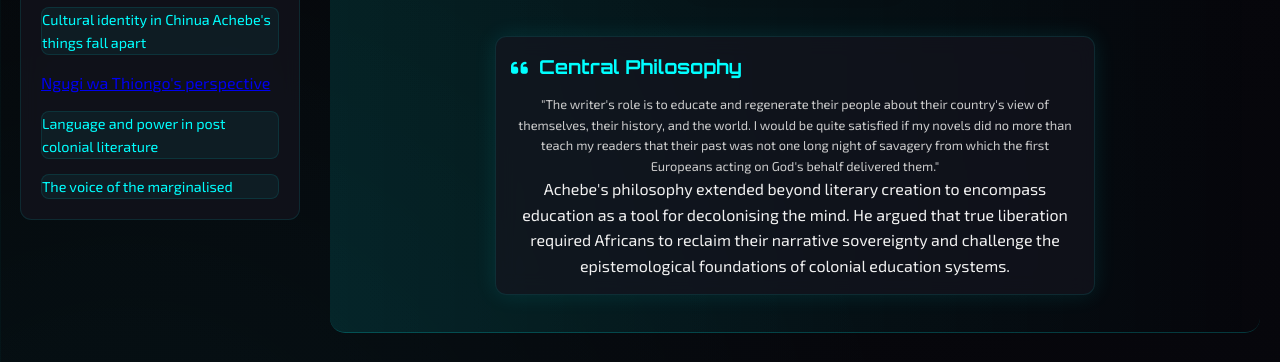
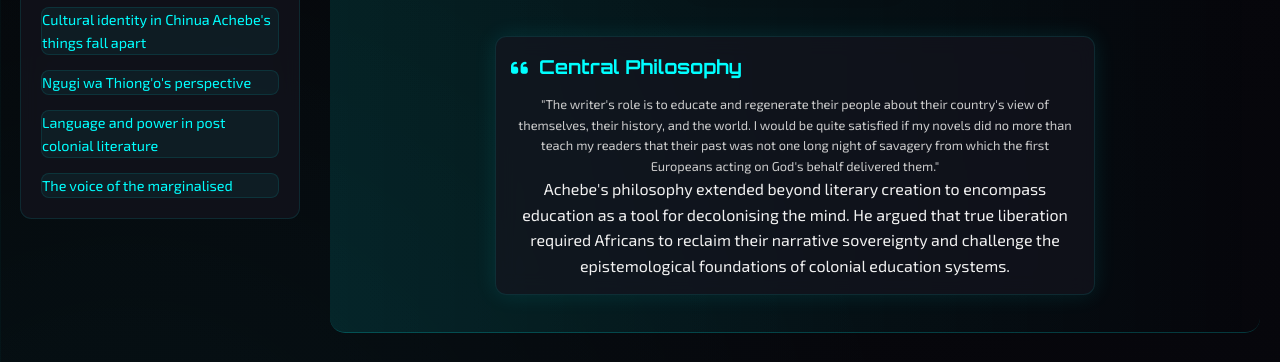
Before and after one commit to oeybers-cpu/Achebe, a plain HTML site: page index.html in a window 1280 px wide. Shown: the part 389-751 px from the top of the page. Drawn offline with Linux system fonts and the light colour scheme.

Commit message:
Update index.html

```diff
--- a/index.html
+++ b/index.html
@@ -716,9 +716,9 @@
             <a href="https://www.jetir.org/papers/JETIR2503764.pdf" class="sidebar-link" target="_blank">
                 Cultural identity in Chinua Achebe's things fall apart
             </a>
-            <a href="https://oeybers-cpu.github.io/ngugi/" class="sidebarlink" target="_blank">
-                Ngugi wa Thiongo's perspective
-            </a>
+           <a href="https://oeybers-cpu.github.io/ngugi/" class="sidebar-link" target="_blank">
+    Ngugi wa Thiong'o's perspective
+</a>
             <a href="https://www.tandfonline.com/doi/full/10.1080/13696815.2020.1771710" class="sidebar-link" target="_blank">
                 Language and power in post colonial literature
             </a>
```
